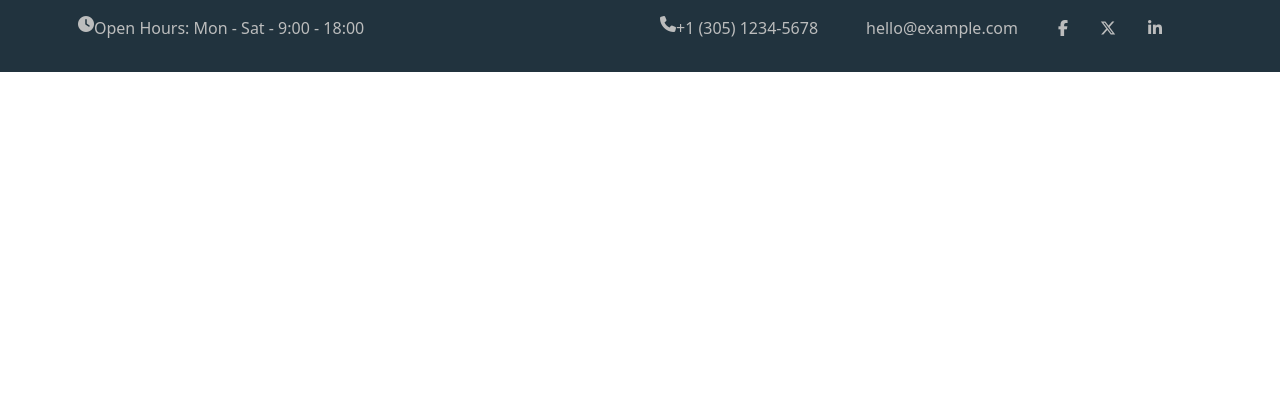
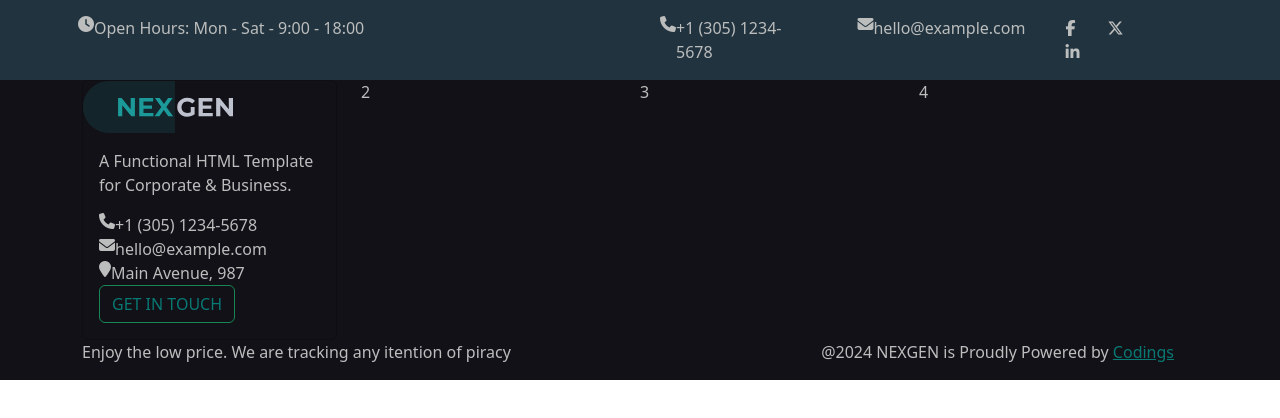
Before and after one commit to davide-piarulli/proj-html-vuejs, a Vue app: page / in a window 1280 px wide. Shown: the top 418 px of the page. Built offline with nearby package versions, Linux system fonts and the light colour scheme.

Commit message:
[add] static footer start

```diff
--- a/src/App.vue
+++ b/src/App.vue
@@ -1,20 +1,22 @@
 <script>
-import Header from './components/Header.vue'
-import Main from './components/Main.vue'
-  export default {
-    components:{
-      Header,
-      Main
-    }
-  }
+import Header from "./components/Header.vue";
+import Main from "./components/Main.vue";
+import Footer from "./components/Footer.vue";
+export default {
+  components: {
+    Header,
+    Main,
+    Footer,
+  },
+};
 </script>
 
 <template>
   <Header />
   <Main />
+  <Footer />
 </template>
 
-
 <style lang="scss" scoped>
-@use './assets/scss/main.scss';
+@use "./assets/scss/main.scss";
 </style>
--- a/src/components/Footer.vue
+++ b/src/components/Footer.vue
@@ -2,9 +2,72 @@
 export default {};
 </script>
 
-
 <template>
-  <div></div>
+  <footer>
+    <div class="container">
+      <div class="row w-100">
+        <div class="col">
+          <div class="card bg-transparent">
+            <img
+              src="../assets/img/logo-nexgen.svg"
+              class="card-img-top"
+              alt="..."
+            />
+            <div class="card-body">
+              <p class="card-text">
+                A Functional HTML Template for Corporate & Business.
+              </p>
+              <div class="phone d-flex">
+                <i class="fa-solid fa-phone"></i>
+                <span>+1 (305) 1234-5678</span>
+              </div>
+              <div class="email d-flex">
+                <i class="fa-solid fa-envelope"></i>
+                <span>hello@example.com</span>
+              </div>
+              <div class="location d-flex">
+                <i class="fa-solid fa-location-pin"></i>
+                <span>Main Avenue, 987</span>
+              </div>
+              <a href="#" class="btn btn-primary border-success bg-transparent"
+                >GET IN TOUCH</a
+              >
+            </div>
+          </div>
+        </div>
+        <div class="col">2</div>
+        <div class="col">3</div>
+        <div class="col">4</div>
+      </div>
+      <div class="row d-flex w-100">
+        <div class="col-6">
+          <span
+            >Enjoy the low price. We are tracking any itention of piracy</span
+          >
+        </div>
+        <div class="col-6 justify-content-end d-flex">
+          <span
+            >@2024 NEXGEN is Proudly Powered by <a href="#">Codings</a></span
+          >
+        </div>
+      </div>
+    </div>
+  </footer>
 </template>
 
-<style lang="scss" scoped></style>
+<style lang="scss" scoped>
+footer {
+  background-color: #121117;
+  color: #bcbdbd;
+  height: 300px;
+  .card {
+    color: #bcbdbd;
+    img{
+      max-width: 150px;
+    }
+  }
+  a {
+    color: #097973;
+  }
+}
+</style>
--- a/src/components/Header.vue
+++ b/src/components/Header.vue
@@ -24,6 +24,7 @@ export default {};
               <span>+1 (305) 1234-5678</span>
             </div>
             <div class="email d-flex px-4">
+              <i class="fa-solid fa-envelope"></i>
               <span>hello@example.com</span>
             </div>
             <div class="social-icons">
```
Also changed, not shown: src/assets/img/logo-nexgen.svg (added), src/components/partials/Card.vue (added).
